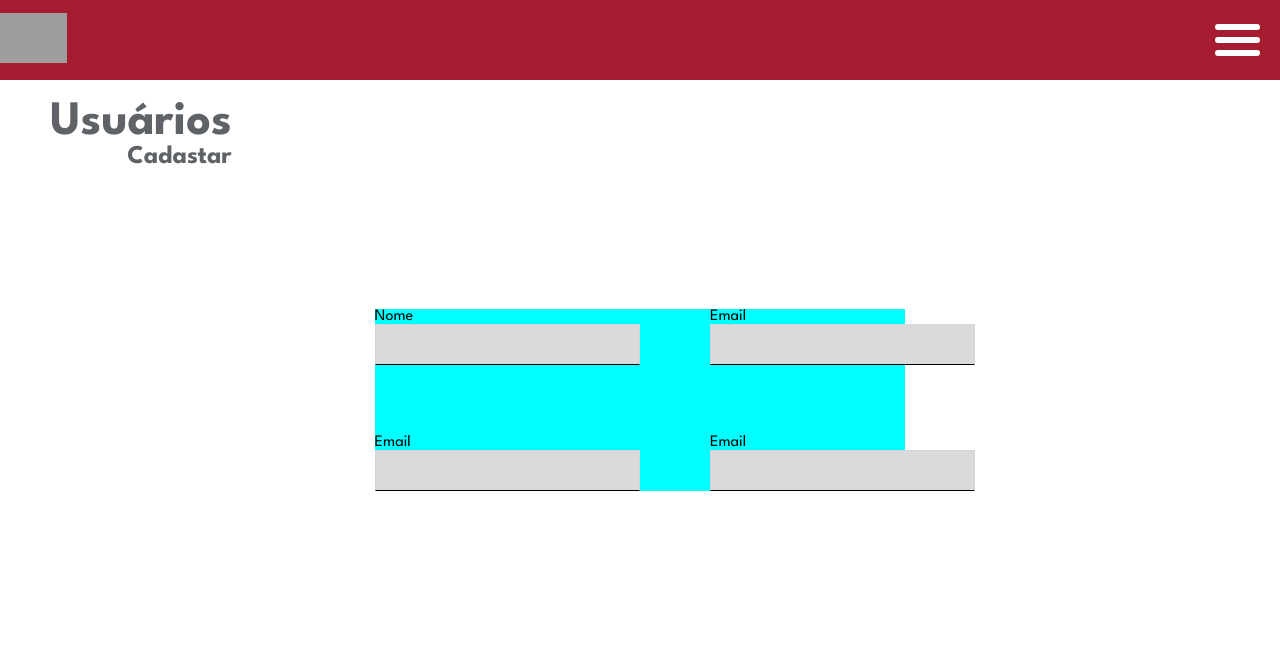
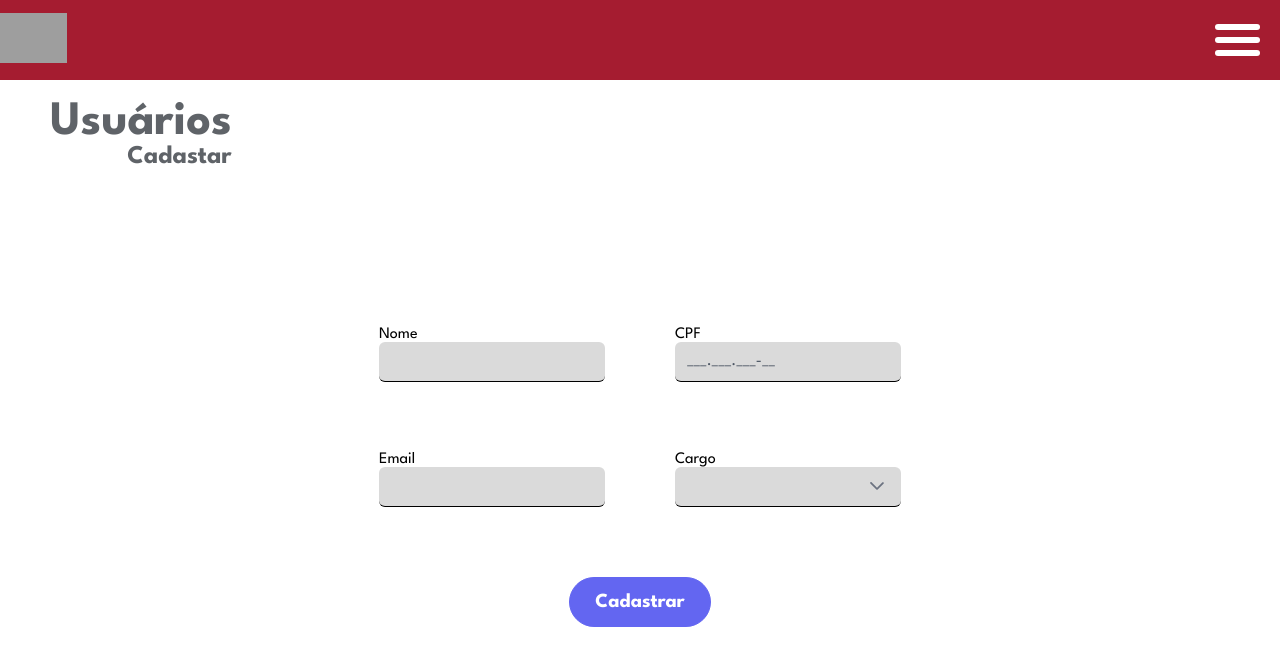
Before and after one commit to DeivisonCs/ClassroomManagement, a React (Vite) app in the folder ClassManagementFront/: page /ifba/adduser in a window 1280 px wide. Shown: the top 666 px of the page. Built offline with nearby package versions, Linux system fonts and the light colour scheme; grey boxes are pictures that could not be loaded.

Commit message:
add user form

```diff
--- a/ClassManagementFront/src/pages/private/AddUserPage/index.jsx
+++ b/ClassManagementFront/src/pages/private/AddUserPage/index.jsx
@@ -1,14 +1,65 @@
-import React, { useState } from "react";
+import React, { useRef, useState } from "react";
 import HeaderComponent from "../../../components/HeaderComponent";
 
 import "./styles.css";
 import { InputText } from "primereact/inputtext";
+import { InputMask } from "primereact/inputmask";
+import { Dropdown } from 'primereact/dropdown';
+import { Button } from 'primereact/button';
+import { Toast } from 'primereact/toast';
 
 const AddUserPage = () => {
+    const toast = useRef(null);
     const [nome, setNome] = useState('');
     const [email, setEmail] = useState('');
+    const [cpf, setCpf] = useState('');
+    const [role, setRole] = useState('');
+    const allRoles = ["Aluno", "Professor", "Admistrador"];
+
+    const showToast = (severity, summary, message) => {
+        toast.current?.show({ severity: severity, summary: summary, detail: message, life: 3000 });
+    };
+
+    function isNotEmptyOrWhitespace(str) {
+        return str.trim().length > 0;
+    }
+    function isValidEmail(email) {
+        const emailPattern = /^[a-zA-Z0-9._-]+@[a-zA-Z0-9.-]+\.[a-zA-Z]{2,6}$/;
+        return emailPattern.test(email);
+    }
+
+    const validData = () => {
+        if (!nome || !email || !cpf || !role) {
+            showToast('info', 'Formulário Inválido','Por favor, preencha todos os campos!');
+
+            return false;
+        }
+
+        if(!isNotEmptyOrWhitespace(nome) || nome.length < 3){
+            showToast('info', 'Campo Inválido','Nome inválido!');
+            return false;
+        }
+
+        if(!isValidEmail(email)) {
+            showToast('info', 'Campo Inválido','Email inválido!');
+            return false;
+        }
+
+        return true;
+    }
+
+    function registerUser() {
+        if(validData()){
+            console.log(nome)
+            console.log(cpf)
+            console.log(email)
+            console.log(role)
+        }
+    }
+
     return (
     <>
+        <Toast ref={toast} />
         <HeaderComponent />
         <section id="user-add-section">
             <div className="title-div">
@@ -17,7 +68,7 @@ const AddUserPage = () => {
             </div>
 
             <div id="user-form-div">
-                <div>
+                <div className="input-div">
                     <label htmlFor="nome">Nome</label>
                     <InputText
                         id="nome"
@@ -25,7 +76,15 @@ const AddUserPage = () => {
                         onChange={(e) => setNome(e.target.value)}
                     />
                 </div>
-                <div>
+                <div className="input-div">
+                    <label htmlFor="cpf">CPF</label>
+                    <InputMask
+                        id="cpf"
+                        value={cpf}
+                        onChange={(e) => setCpf(e.target.value)}
+                        mask="999.999.999-99"/>
+                </div>
+                <div className="input-div">
                     <label htmlFor="email">Email</label>
                     <InputText
                         id="email"
@@ -33,22 +92,16 @@ const AddUserPage = () => {
                         onChange={(e) => setEmail(e.target.value)}
                     />
                 </div>
-                <div>
-                    <label htmlFor="email">Email</label>
-                    <InputText
-                        id="email"
-                        value={email}
-                        onChange={(e) => setEmail(e.target.value)}
+                <div className="input-div role-dropdown">
+                    <label>Cargo</label>
+                    <Dropdown
+                        value={role}
+                        onChange={(e) => setRole(e.value)}
+                        options={allRoles}
                     />
                 </div>
-                <div>
-                    <label htmlFor="email">Email</label>
-                    <InputText
-                        id="email"
-                        value={email}
-                        onChange={(e) => setEmail(e.target.value)}
-                    />
-                </div>
+
+                <Button onClick={()  => registerUser()} label="Cadastrar" rounded size="large" />
             </div>
         </section>
     </>
--- a/ClassManagementFront/src/pages/private/AddUserPage/styles.css
+++ b/ClassManagementFront/src/pages/private/AddUserPage/styles.css
@@ -24,19 +24,41 @@ section#user-add-section {
     }
 
     div#user-form-div {
-        background-color: cyan;
+        margin-top: 15%;
+
+        & > * {
+            transform: translateX(-35px);
+        }
 
         display: grid;
         grid-template-columns: 50% 50%;
         gap: 70px;
+        flex-wrap: wrap;
 
-        div{
-            input{
+        div.input-div {
+            display: flex;
+            flex-direction: column;
+
+            input , &.role-dropdown div.p-dropdown{
                 width: 100%;
-                border-radius: 0;
+                border-radius: 5;
                 background-color: #dadada;
+                border: none;
                 border-bottom: 1px solid #000;
+                box-shadow: none;
             }
         }
+
+        button {
+            grid-column: span 2;
+            justify-self: center;
+        }
+
     }
 }
+
+@media (max-width: 790px) {
+    section#user-add-section div#user-form-div {
+        grid-template-columns: 1fr;
+    }
+}
--- a/ClassManagementFront/src/pages/private/HomePage/index.jsx
+++ b/ClassManagementFront/src/pages/private/HomePage/index.jsx
@@ -8,7 +8,7 @@ const pageMenuOptions = {
     home: [
         { label: 'Disciplinas', icon: 'book', linkTo: '/ifba/home' },
         { label: 'Salas', icon: 'building-columns', linkTo: '/ifba/home' },
-        { label: 'Usuários', icon: 'user', linkTo: '/ifba/home' }
+        { label: 'Usuários', icon: 'user', linkTo: '/ifba/users' }
     ],
     users: [
         { label: 'Adicionar', icon: 'plus', linkTo: '/ifba/adduser' },
@@ -28,7 +28,7 @@ const HomePage = () => {
     useEffect(() => {
         validUrl();
         capitalizePageTitle();
-    }, []);
+    }, [page]);
 
     const validUrl = () => {
         if (!Object.keys(pageMenuOptions).includes(page)) {
--- a/ClassManagementFront/src/pages/public/LoginPage/index.jsx
+++ b/ClassManagementFront/src/pages/public/LoginPage/index.jsx
@@ -14,7 +14,7 @@ const LogInPage = () => {
     const [logged, setLogged] = useState(false);
 
     const show = (severity, summary, message) => {
-        toast.current?.show({ severity: severity, summary: summary, detail: message });
+        toast.current?.show({ severity: severity, summary: summary, detail: message, life: 3000 });
     };
 
     //TODO
```
Also changed, not shown: 2 other files (tests, documents, lock files or other folders).
